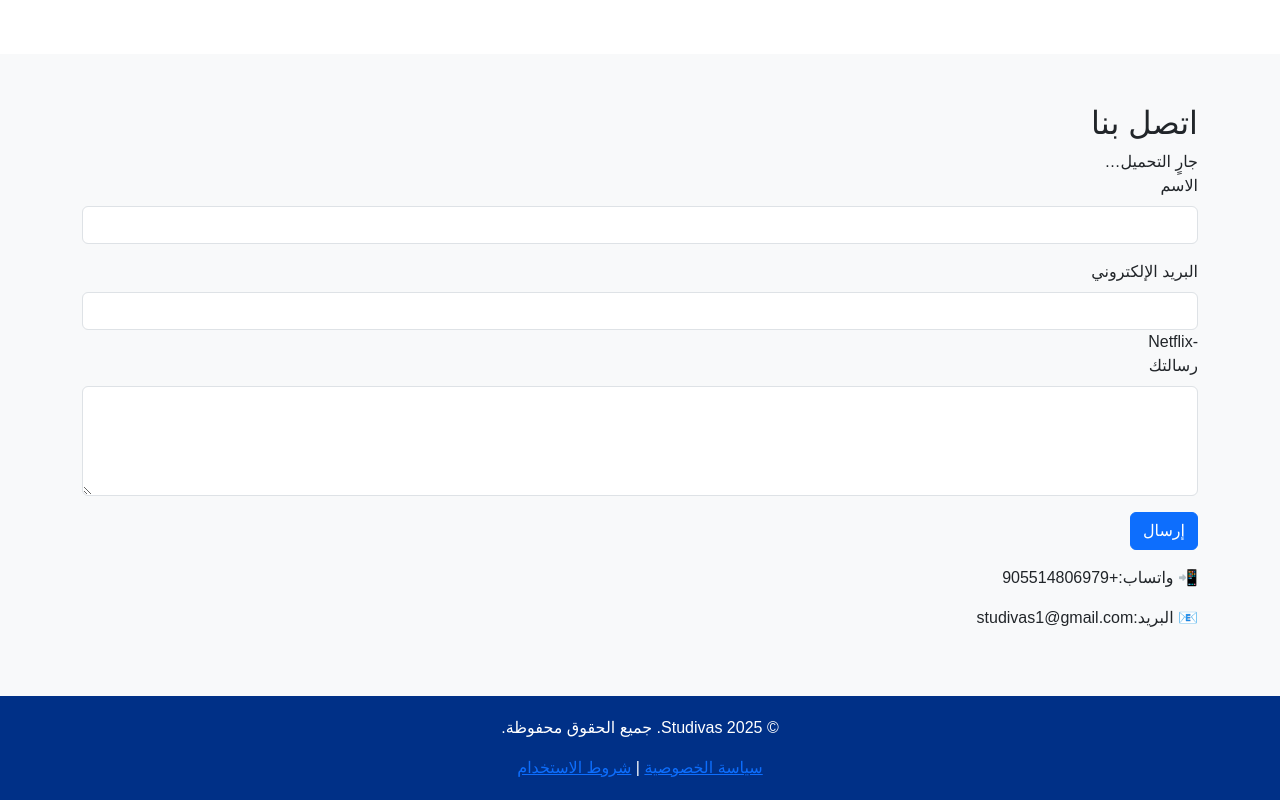
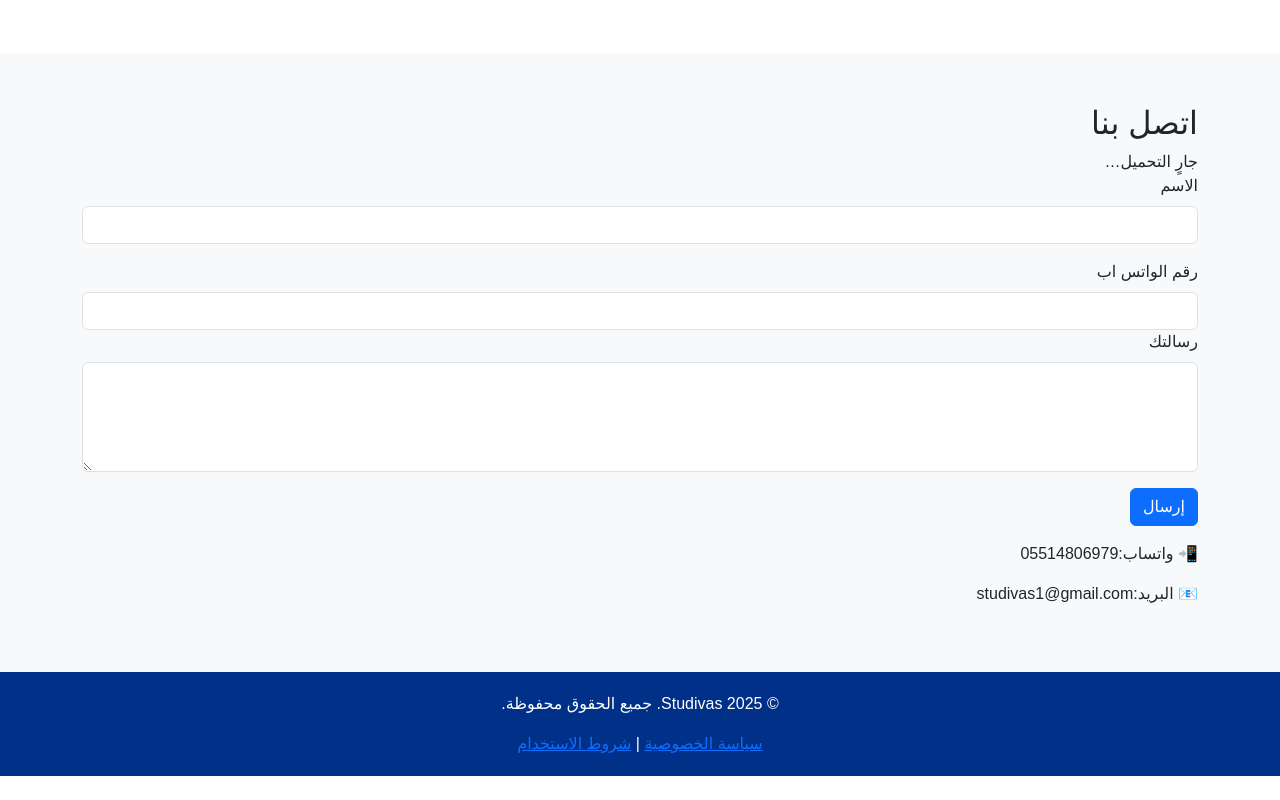
Before and after one commit to musab5361/Studivas-edu, a plain HTML site: page index.html in a window 1280 px wide. Shown: the part 3369-4169 px from the top of the page. After the commit the page ends 4145 px from the top, so only its background shows below. Drawn offline with nearby package versions, Linux system fonts and the light colour scheme.

Commit message:
Update index.html

```diff
--- a/index.html
+++ b/index.html
@@ -236,16 +236,15 @@
                     <input type="text" class="form-control" id="name" name="name" required>
                 </div>
                 <div class="mb-3">
-                    <label for="email" class="form-label">البريد الإلكتروني</label>
+                    <label for="email" class="form-label">رقم الواتس اب</label>
                     <input type="email" class="form-control" id="email" name="email" required>
--Netflix
                     <div class="mb-3">
                         <label for="message" class="form-label">رسالتك</label>
                         <textarea class="form-control" id="message" name="message" rows="4" required></textarea>
                     </div>
                     <button type="submit" class="btn btn-primary">إرسال</button>
                 </form>
-                <p class="mt-3">📲 واتساب:+905514806979</p>
+                <p class="mt-3">📲 واتساب:05514806979</p>
                 <p>📧 البريد:studivas1@gmail.com</p>
             </div>
         </section>
```
